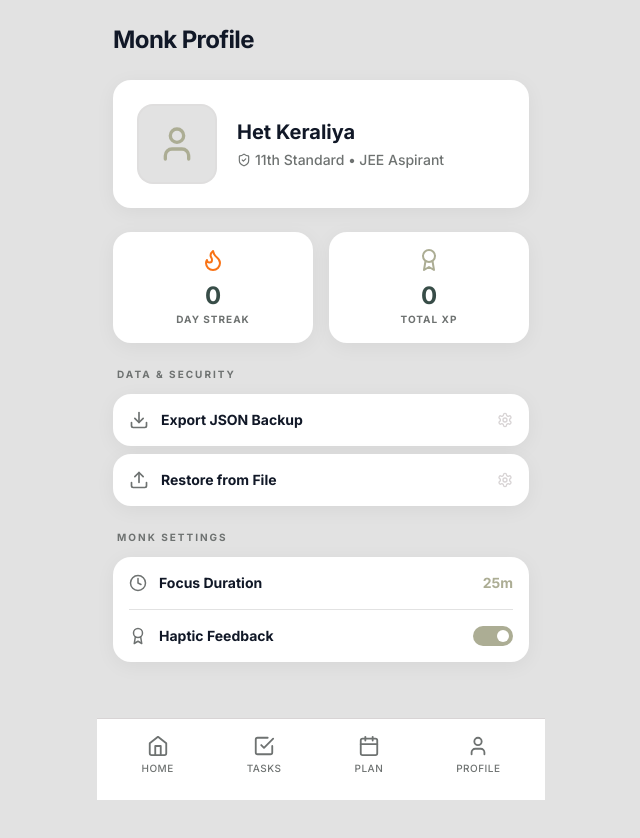
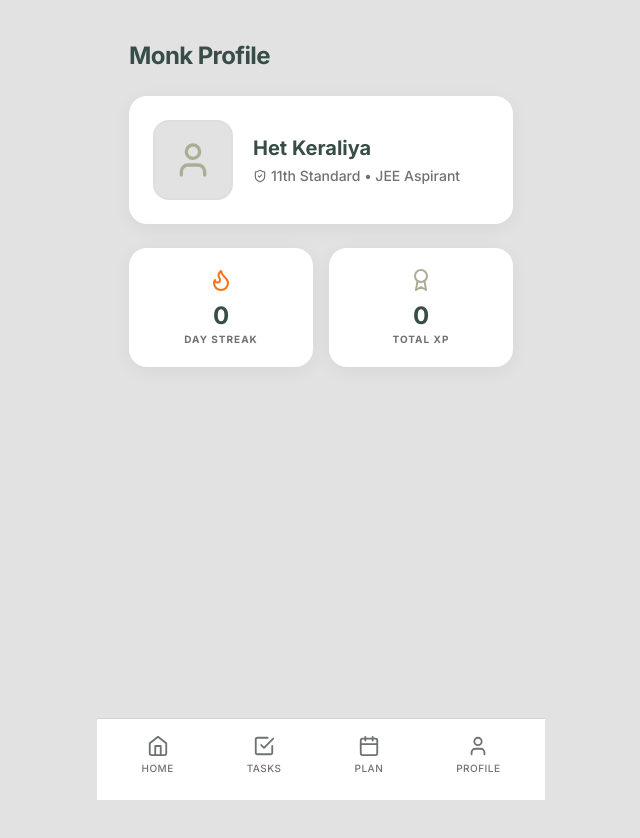
Before and after one commit to hetkeraliya/monkstudy, a Next.js app: page /profile in a window 1280 px wide. Shown: the top 838 px of the page, without its empty margins (319-959 px from the left). Built offline with nearby package versions, Linux system fonts and the light colour scheme.

Commit message:
Update page.tsx

```diff
--- a/app/profile/page.tsx
+++ b/app/profile/page.tsx
@@ -1,115 +1,43 @@
 "use client";
 
 import { motion } from "framer-motion";
-import {
-  User,
-  Flame,
-  Award,
-  Clock,
-  Download,
-  Upload,
-  Settings,
-  ShieldCheck
-} from "lucide-react";
-
+import { User, Flame, Award, ShieldCheck } from "lucide-react";
 import { useStore } from "../../store/useStore";
 import { vibrate } from "../../lib/db";
 
 export default function Profile() {
-  const { xp, streak } = useStore();
-
-  const handleBackup = () => {
-    vibrate(50);
-    // Logic for JSON export
-    console.log("Exporting Monk Data...");
-  };
+  const { xp, streak } = useStore(); // This will now find 'xp' in the store
 
   return (
-    <motion.div
-      initial={{ opacity: 0, scale: 0.98 }}
-      animate={{ opacity: 1, scale: 1 }}
-      className="space-y-6 pb-24"
-    >
+    <motion.div initial={{ opacity: 0 }} animate={{ opacity: 1 }} className="space-y-6 pb-24 p-4">
       <header className="pt-2">
-        <h1 className="text-2xl font-bold text-monk-textMain tracking-tight">Monk Profile</h1>
+        <h1 className="text-2xl font-bold text-monk-dark tracking-tight">Monk Profile</h1>
       </header>
 
-      {/* Identity Card */}
       <div className="matte-card p-6 flex items-center gap-5">
         <div className="w-20 h-20 bg-monk-bg rounded-2xl flex items-center justify-center text-monk-olive border-2 border-monk-sand/30">
           <User size={40} />
         </div>
         <div>
-          <h2 className="text-xl font-bold text-monk-textMain">Het Keraliya</h2>
+          <h2 className="text-xl font-bold text-monk-dark textMain">Het Keraliya</h2>
           <p className="text-sm text-monk-muted font-medium flex items-center gap-1 mt-1">
             <ShieldCheck size={14} /> 11th Standard • JEE Aspirant
           </p>
         </div>
       </div>
 
-      {/* Stats Grid */}
       <div className="grid grid-cols-2 gap-4">
-        <div className="matte-card p-4 flex flex-col items-center text-center">
+        <div className="matte-card p-5 flex flex-col items-center text-center">
           <Flame className="text-orange-500 mb-2" size={24} />
           <span className="text-2xl font-bold text-monk-dark">{streak}</span>
           <span className="text-[10px] font-bold text-monk-muted uppercase tracking-widest">Day Streak</span>
         </div>
-        <div className="matte-card p-4 flex flex-col items-center text-center">
+        <div className="matte-card p-5 flex flex-col items-center text-center">
           <Award className="text-monk-olive mb-2" size={24} />
           <span className="text-2xl font-bold text-monk-dark">{xp}</span>
           <span className="text-[10px] font-bold text-monk-muted uppercase tracking-widest">Total XP</span>
         </div>
       </div>
-
-      {/* Data Management Section */}
-      <section className="space-y-3">
-        <h3 className="text-[10px] font-bold text-monk-muted uppercase tracking-[0.2em] pl-1">Data & Security</h3>
-
-        <div className="space-y-2">
-          <button
-            onClick={handleBackup}
-            className="w-full matte-card p-4 flex items-center justify-between active:bg-monk-bg transition-colors"
-          >
-            <div className="flex items-center gap-3">
-              <Download size={20} className="text-monk-muted" />
-              <span className="font-bold text-sm text-monk-textMain">Export JSON Backup</span>
-            </div>
-            <Settings size={16} className="text-monk-sand" />
-          </button>
-
-          <button className="w-full matte-card p-4 flex items-center justify-between active:bg-monk-bg transition-colors">
-            <div className="flex items-center gap-3">
-              <Upload size={20} className="text-monk-muted" />
-              <span className="font-bold text-sm text-monk-textMain">Restore from File</span>
-            </div>
-            <Settings size={16} className="text-monk-sand" />
-          </button>
-        </div>
-      </section>
-
-      {/* Study Settings */}
-      <section className="space-y-3">
-        <h3 className="text-[10px] font-bold text-monk-muted uppercase tracking-[0.2em] pl-1">Monk Settings</h3>
-        <div className="matte-card p-4 space-y-4">
-          <div className="flex justify-between items-center">
-            <div className="flex items-center gap-3">
-              <Clock size={18} className="text-monk-muted" />
-              <span className="text-sm font-bold text-monk-textMain">Focus Duration</span>
-            </div>
-            <span className="text-sm font-bold text-monk-olive">25m</span>
-          </div>
-          <div className="h-[1px] bg-monk-bg w-full" />
-          <div className="flex justify-between items-center">
-            <div className="flex items-center gap-3">
-              <Award size={18} className="text-monk-muted" />
-              <span className="text-sm font-bold text-monk-textMain">Haptic Feedback</span>
-            </div>
-            <div className="w-10 h-5 bg-monk-olive rounded-full relative">
-              <div className="absolute right-1 top-1 w-3 h-3 bg-white rounded-full" />
-            </div>
-          </div>
-        </div>
-      </section>
     </motion.div>
   );
 }
```
